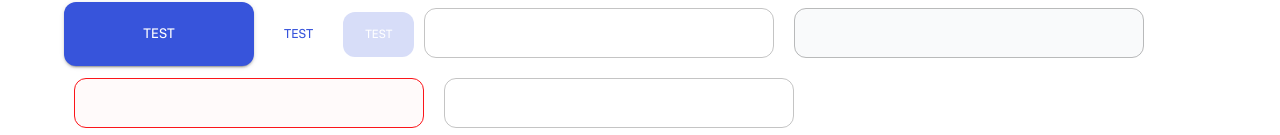
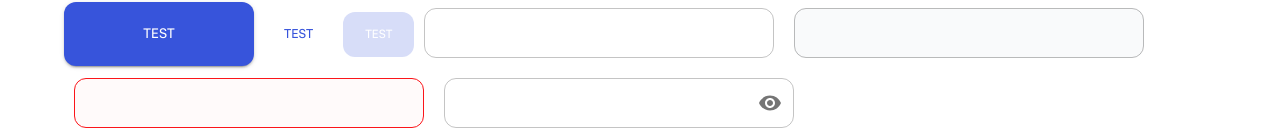
Before and after one commit to SkillBrainFrontend/Semicolon-Task-Manager-Andromeda, a React (Create React App) app: page /test in a window 1280 px wide. Shown: the part 695-830 px from the top of the page. Built offline with nearby package versions, Linux system fonts and the light colour scheme.

Commit message:
password field password

```diff
--- a/src/pages/TestPage.jsx
+++ b/src/pages/TestPage.jsx
@@ -1,14 +1,20 @@
-import React from "react";
-import { Container, Paper, Typography} from "@mui/material";
+import React, { useState } from "react";
+import {
+	Container,
+	Paper,
+	Typography,
+	InputAdornment,
+	IconButton,
+} from "@mui/material";
+import { VisibilityOff, Visibility } from "@mui/icons-material";
 import { useTheme } from "@mui/material/styles";
 // import VisibilityOutlinedIcon from '@mui/icons-material/VisibilityOutlined';
 import Button from "../components/shared/button/Button";
-import StyledInput from "../components/shared/Input";
-
+import Input from "../components/shared/Input";
 
 function Test() {
 	const theme = useTheme();
-
+	const [showPassword, setShowPassword] = useState(false);
 	return (
 		<div>
 			<Container
@@ -75,12 +81,23 @@ function Test() {
 					Test
 				</Button>
 
-				<StyledInput />
-				<StyledInput disabled />
-				<StyledInput error="true"/>
-				<StyledInput type='password'/>
-
-
+				<Input />
+				<Input disabled />
+				<Input error="true" />
+				<Input
+					type="password"
+					endAdornment={
+						<InputAdornment position="end">
+							<IconButton
+								aria-label="toggle password visibility"
+								onClick={() => setShowPassword((prev) => !prev)}
+								edge="end"
+							>
+								{showPassword ? <VisibilityOff /> : <Visibility />}
+							</IconButton>
+						</InputAdornment>
+					}
+				/>
 			</Container>
 		</div>
 	);
```
